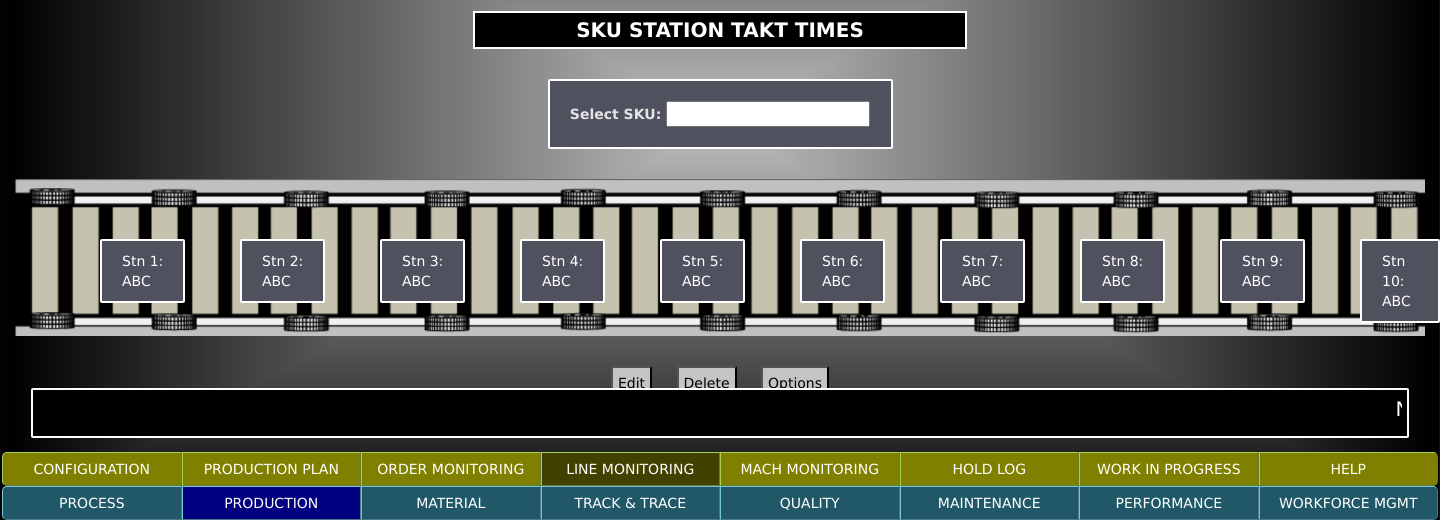
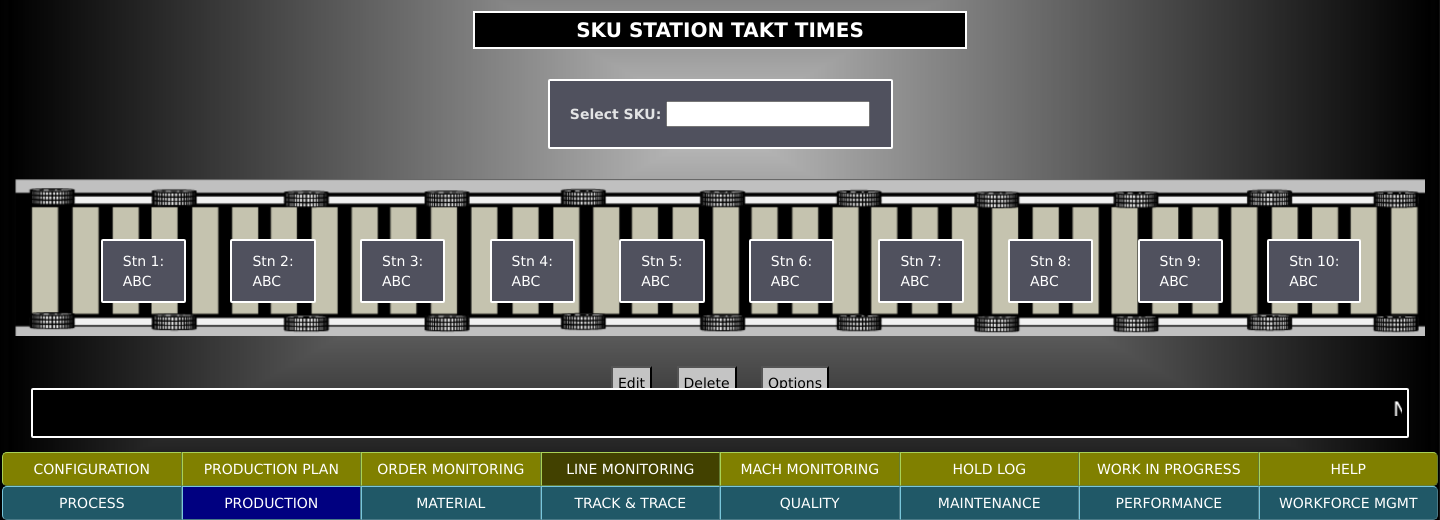
Before and after one commit to SuyashProjects/Dali, a Django app: page /line/ in a window 1440 px wide. Shown: the part 280-800 px from the top of the page. Run offline with Django 3.2, Linux system fonts and the light colour scheme; some libraries are stand-ins or nearby versions.

Commit message:
Update base.html

```diff
--- a/app/templates/app/base.html
+++ b/app/templates/app/base.html
@@ -160,7 +160,7 @@ font-weight: 800;
 .iblock1{
   position: absolute;
   top:60px;
-  left:100px;
+  left:7%;
   padding:10px 20px 10px 20px;
   border:2px solid white;
   border-radius:2px;
@@ -170,7 +170,7 @@ font-weight: 800;
 .iblock2{
   position: absolute;
   top:60px;
-  left:240px;
+  left:16%;
   padding:10px 20px 10px 20px;
   border:2px solid white;
   border-radius:2px;
@@ -180,7 +180,7 @@ font-weight: 800;
 .iblock3{
   position: absolute;
   top:60px;
-  left:380px;
+  left:25%;
   padding:10px 20px 10px 20px;
   border:2px solid white;
   border-radius:2px;
@@ -190,7 +190,7 @@ font-weight: 800;
 .iblock4{
   position: absolute;
   top:60px;
-  left:520px;
+  left:34%;
   padding:10px 20px 10px 20px;
   border:2px solid white;
   border-radius:2px;
@@ -200,7 +200,7 @@ font-weight: 800;
 .iblock5{
   position: absolute;
   top:60px;
-  left:660px;
+  left:43%;
   padding:10px 20px 10px 20px;
   border:2px solid white;
   border-radius:2px;
@@ -210,7 +210,7 @@ font-weight: 800;
 .iblock6{
   position: absolute;
   top:60px;
-  left:800px;
+  left:52%;
   padding:10px 20px 10px 20px;
   border:2px solid white;
   border-radius:2px;
@@ -220,7 +220,7 @@ font-weight: 800;
 .iblock7{
   position: absolute;
   top:60px;
-  left:940px;
+  left:61%;
   padding:10px 20px 10px 20px;
   border:2px solid white;
   border-radius:2px;
@@ -230,7 +230,7 @@ font-weight: 800;
 .iblock8{
   position: absolute;
   top:60px;
-  left:1080px;
+  left:70%;
   padding:10px 20px 10px 20px;
   border:2px solid white;
   border-radius:2px;
@@ -240,7 +240,7 @@ font-weight: 800;
 .iblock9{
   position: absolute;
   top:60px;
-  left:1220px;
+  left:79%;
   padding:10px 20px 10px 20px;
   border:2px solid white;
   border-radius:2px;
@@ -250,7 +250,7 @@ font-weight: 800;
 .iblock10{
   position: absolute;
   top:60px;
-  left:1360px;
+  left:88%;
   padding:10px 20px 10px 20px;
   border:2px solid white;
   border-radius:2px;
```
